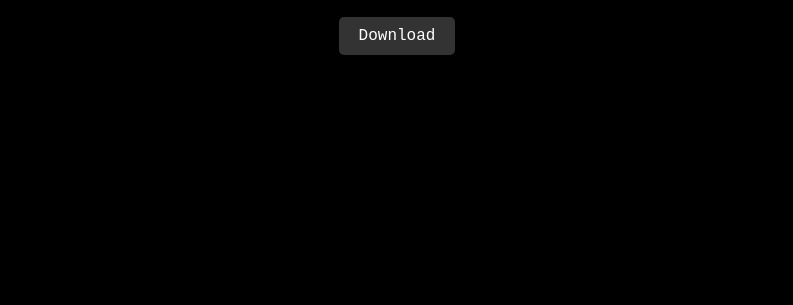
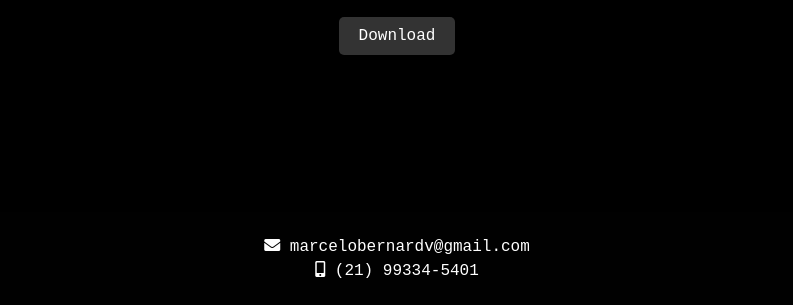
Before and after one commit to Marcelobernard/bernard.dev.br, a plain HTML site: page index.html in a window 1280 px wide. Shown: the part 495-800 px from the top of the page, without its empty margins (243-1036 px from the left). Drawn offline with Linux system fonts and the light colour scheme.

Commit message:
Update index.html
Implementação do footer com meus contatos

```diff
--- a/index.html
+++ b/index.html
@@ -116,6 +116,30 @@
         background-color: #c4c4c4;
     }
 
+    footer {
+    position: fixed;
+    bottom: 0;
+    left: 0;
+    width: 100%;
+    background-color: #33333305;
+    padding: 20px 0;
+    text-align: center;
+    color: white;
+    }
+
+    footer p {
+    margin: 5px;
+    }
+
+    footer a {
+    color: white;
+    text-decoration: none;
+    }
+
+    footer a:hover {
+    text-decoration: underline;
+    }
+
     @media only screen and (max-width: 600px) {
         h1 {
             font-size: 2em;
@@ -148,6 +172,7 @@
             width: 200px;
         }
     }
+
 </style>
 </head>
 <body>
@@ -176,6 +201,10 @@
         </div>
     </div>
     <a id="download-link" href="https://www.mediafire.com/file/svaa4r997za0k0e/Cliente15.rar/file" target="_blank">Download</a>
+    <footer>
+        <p><i class="fas fa-envelope"></i> <a href="mailto:marcelobernardv@gmail.com">marcelobernardv@gmail.com</a></p>
+        <p><i class="fas fa-mobile-alt"></i> <a href="tel:+5521993345401">(21) 99334-5401</a></p>
+    </footer>
 
     <script>
         document.querySelectorAll('.language').forEach(item => {
```
